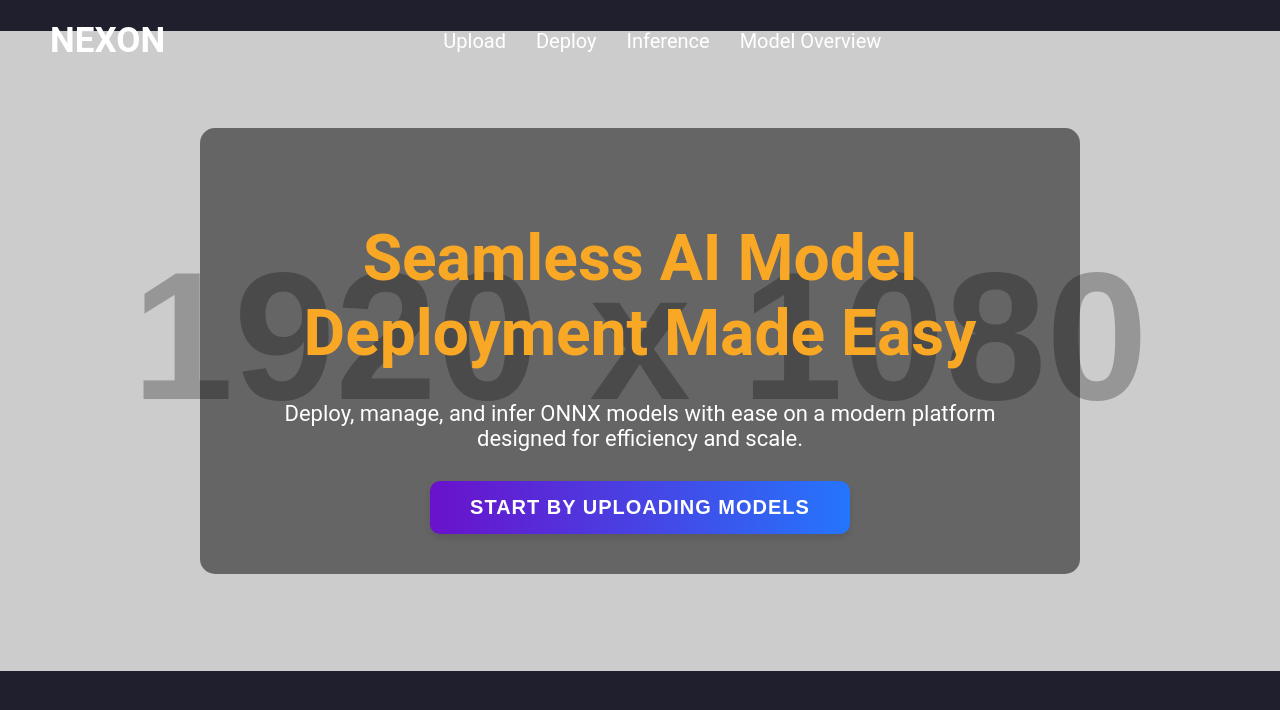
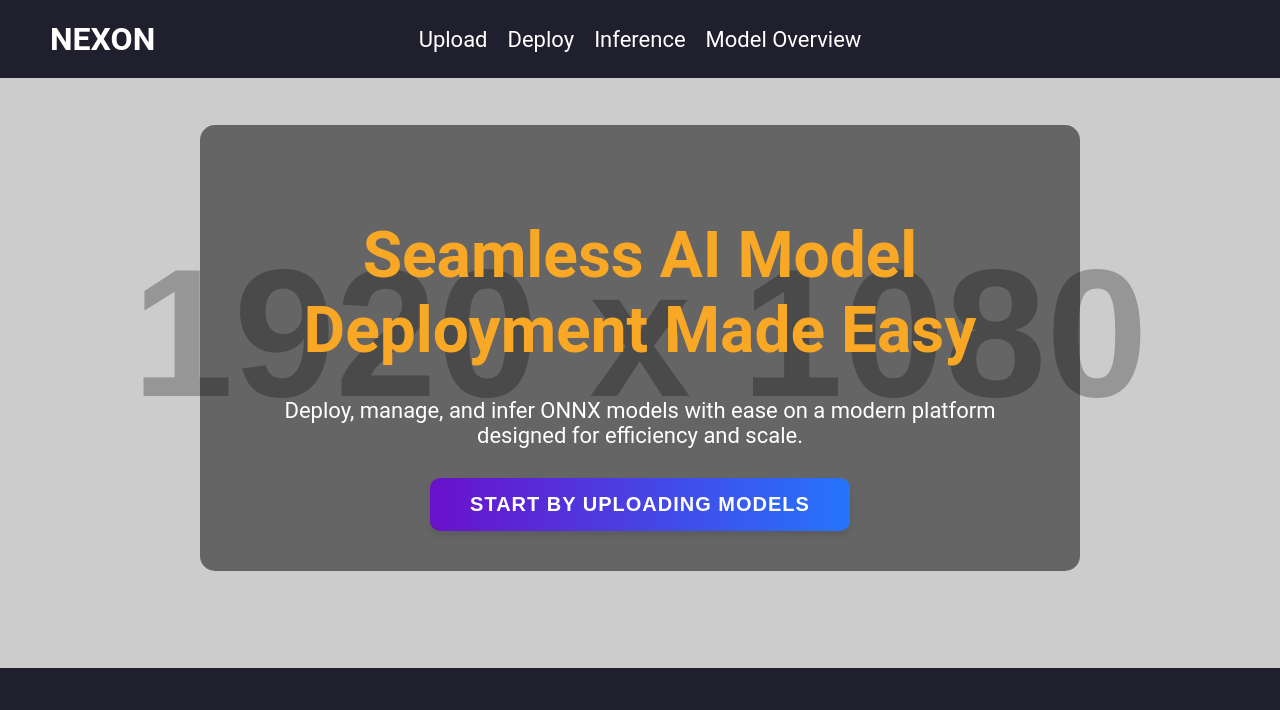
Before and after one commit to DidiSkywalker/nexon, a React (Create React App) app in the folder frontend/: page /home in a window 1280 px wide. Shown: the top 710 px of the page. Built offline with nearby package versions, Linux system fonts and the light colour scheme.

Commit message:
Fixed styling in Home Page

```diff
--- a/frontend/src/pages/HomePage.js
+++ b/frontend/src/pages/HomePage.js
@@ -25,7 +25,6 @@ const Home = () => {
   const navToOverview = () => {
     navigate('/overview');
   };
-
 
   return (
     <div style={styles.container}>
@@ -84,22 +83,23 @@ const styles = {
     height: "100vh",
   },
   header: {
+    position: "relative", // Required for absolute positioning of the nav
     display: "flex",
-    justifyContent: "space-between",
     alignItems: "center",
     padding: "20px 50px",
     backgroundColor: "#1f1f2e",
   },
   logo: {
-    fontSize: "35px",
+    fontSize: "32px",
     fontWeight: "bold",
     color: "#fff",
-    flex: 1,
   },
   nav: {
+    position: "absolute", // Position the nav absolutely
+    left: "50%", // Move the nav to the horizontal center
+    transform: "translateX(-50%)", // Adjust for the nav's own width
     display: "flex",
-    gap: "30px",
-    flex: "2",
+    gap: "20px",
   },
   welcomeText: {
     marginTop: "5px",
@@ -149,8 +149,7 @@ const styles = {
     position: "relative",
     cursor: "pointer",
     transition: "font-weight 0.2s ease",
-    fontSize: "20px"
-
+    fontSize: "22px"
   },
 };
 
```
Also changed, not shown: 1 other file (tests, documents, lock files or other folders).
